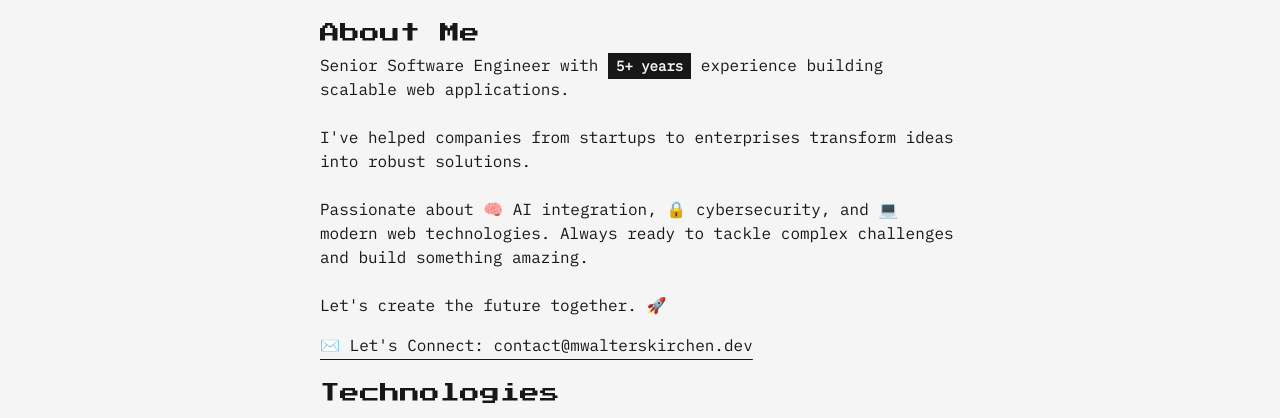
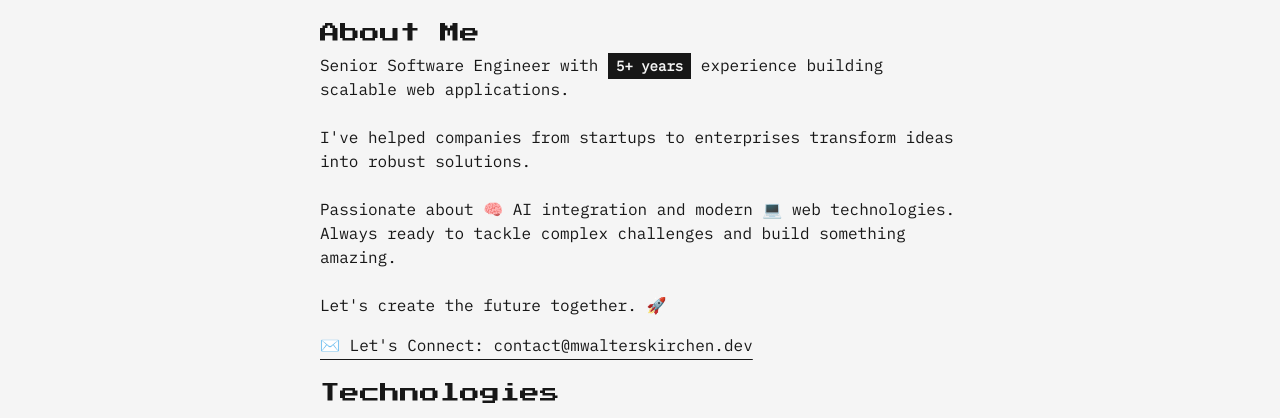
Before and after one commit to mwalterskirchen/mwalterskirchen.dev, an Astro site: page / in a window 1280 px wide. Shown: the part 305-723 px from the top of the page. Built offline with nearby package versions, Linux system fonts and the light colour scheme; Astro itself is replaced by a stand-in of ours; a web font is replaced by a local one.

Commit message:
adapting about me text

```diff
--- a/src/components/home/About.astro
+++ b/src/components/home/About.astro
@@ -33,9 +33,8 @@ const skills = [
     scalable web applications. <br /><br />
     I've helped companies from startups to enterprises transform ideas into robust
     solutions. <br /><br />
-    Passionate about 🧠 AI integration, &#x1F512; cybersecurity, and &#x1F4BB; modern
-    web technologies. Always ready to tackle complex challenges and build something
-    amazing. <br /><br />
+    Passionate about 🧠 AI integration and modern 💻 web technologies. Always ready
+    to tackle complex challenges and build something amazing. <br /><br />
     Let's create the future together. &#x1F680;
   </p>
   <a
```
